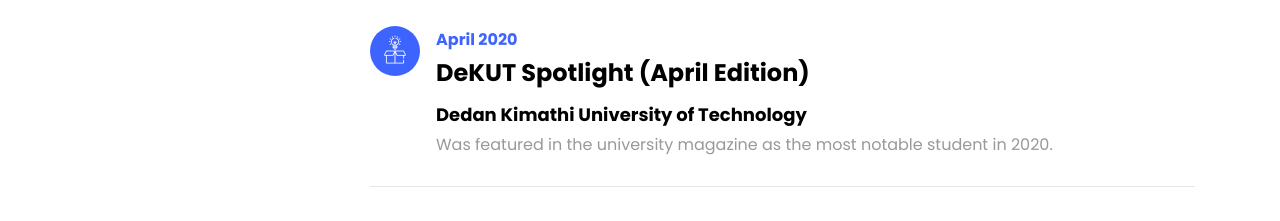
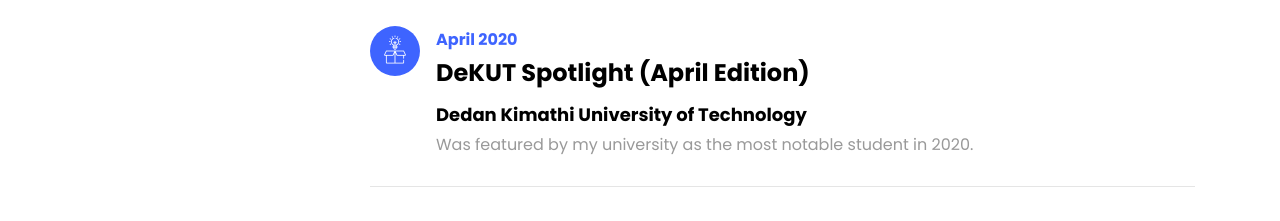
Before and after one commit to RNgugi/RNgugi.github.io, a plain HTML site: page index.html in a window 1280 px wide. Shown: the part 5000-5221 px from the top of the page. Drawn offline with Linux system fonts and the light colour scheme; files whose address does not match are found by name.

Commit message:
another commit

```diff
--- a/index.html
+++ b/index.html
@@ -486,7 +486,7 @@
 		    					<span class="date">April 2020</span>
 		    					<h2>DeKUT Spotlight (April Edition)</h2>
 		    					<span class="position">Dedan Kimathi University of Technology</span>
-		    					<p>Was featured in the university magazine as the most notable student in 2020.</p>
+		    					<p>Was featured by my university as the most notable student in 2020.</p>
 		    				</div>
 	    				</div>
 	    				<!-- <div class="resume-wrap d-flex ftco-animate">
```
